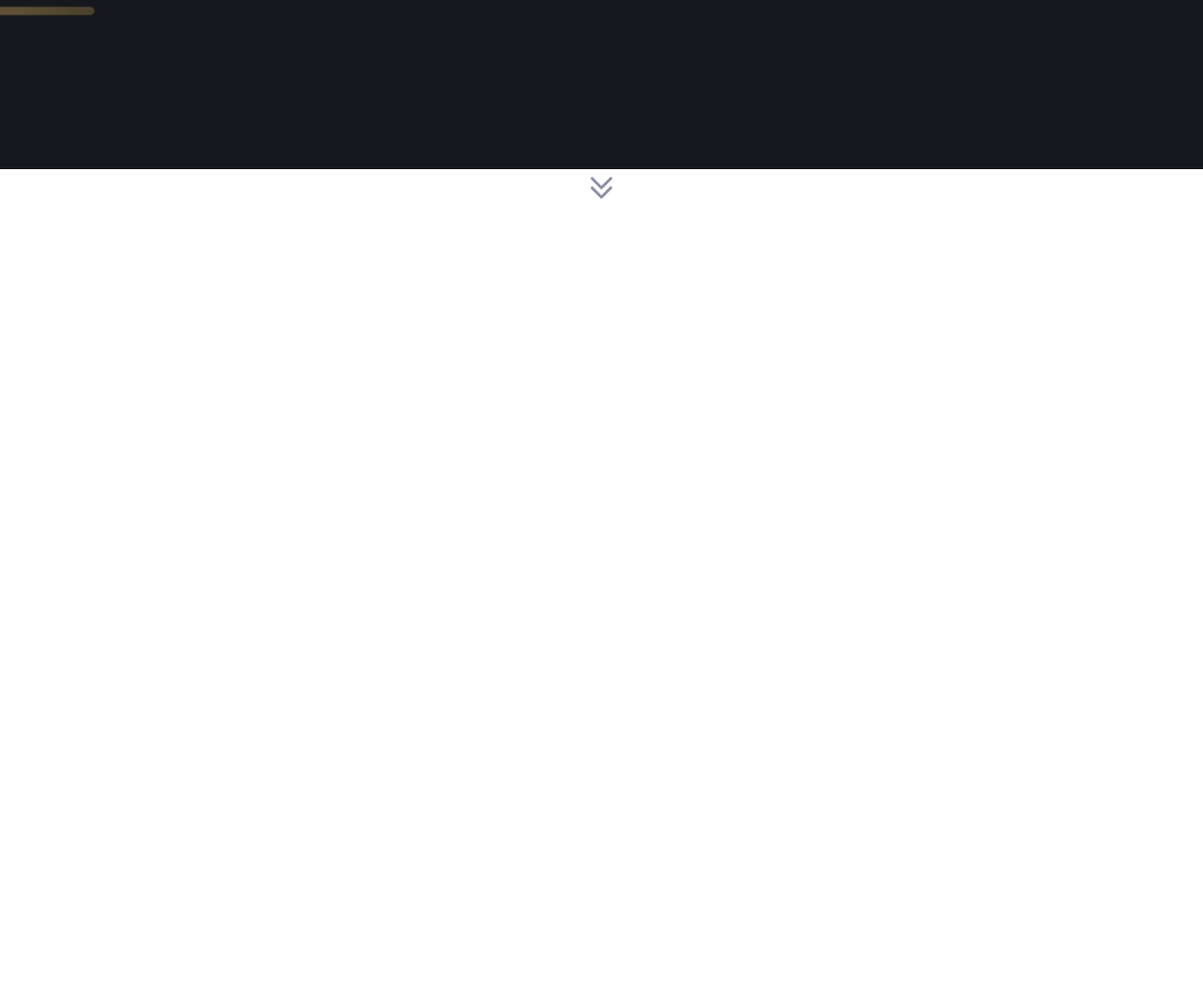
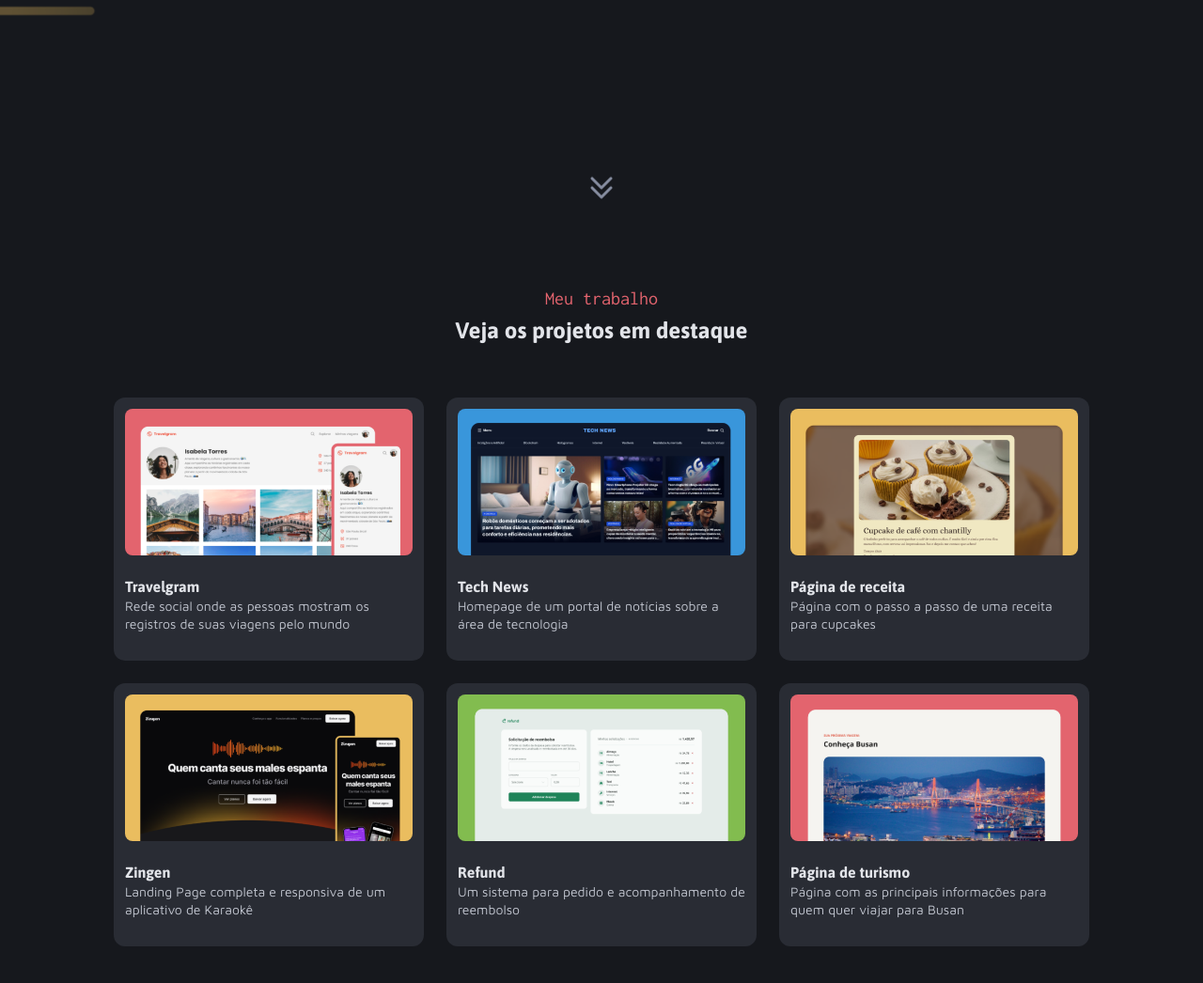
Before and after one commit to Dev-HideyukiTakahashi/portfolio-dev-rocketseat, a plain HTML site: page index.html in a window 1280 px wide. Shown: the part 570-1616 px from the top of the page at 94% size. Before the commit the page ends 800 px from the top, so only its background shows below. Drawn offline with Linux system fonts and the light colour scheme.

Commit message:
feat: projects

```diff
--- a/index.html
+++ b/index.html
@@ -55,6 +55,73 @@
       </div>
     </section>
 
-    <section class="projects"></section>
+    <section class="projects">
+      <div class="projects-header">
+        <strong>Meu trabalho</strong>
+        <h2>Veja os projetos em destaque</h2>
+      </div>
+
+      <ul class="projects-cards">
+        <li>
+          <div>
+            <img src="/assets/img/Thumbnail_Project-01.png" alt="" />
+          </div>
+          <div class="projects-info">
+            <h2>Travelgram</h2>
+            <p>Rede social onde as pessoas mostram os registros de suas viagens pelo mundo</p>
+          </div>
+        </li>
+
+        <li>
+          <div>
+            <img src="/assets/img/Thumbnail_Project-02.png" alt="" />
+          </div>
+          <div class="projects-info">
+            <h2>Tech News</h2>
+            <p>Homepage de um portal de notícias sobre a área de tecnologia</p>
+          </div>
+        </li>
+
+        <li>
+          <div>
+            <img src="/assets/img/Thumbnail_Project-03.png" alt="" />
+          </div>
+          <div class="projects-info">
+            <h2>Página de receita</h2>
+            <p>Página com o passo a passo de uma receita para cupcakes</p>
+          </div>
+        </li>
+
+        <li>
+          <div>
+            <img src="/assets/img/Thumbnail_Project-04.png" alt="" />
+          </div>
+          <div class="projects-info">
+            <h2>Zingen</h2>
+            <p>Landing Page completa e responsiva de um aplicativo de Karaokê</p>
+          </div>
+        </li>
+
+        <li>
+          <div>
+            <img src="/assets/img/Thumbnail_Project-05.png" alt="" />
+          </div>
+          <div class="projects-info">
+            <h2>Refund</h2>
+            <p>Um sistema para pedido e acompanhamento de reembolso</p>
+          </div>
+        </li>
+
+        <li>
+          <div>
+            <img src="/assets/img/Thumbnail_Project-06.png" alt="" />
+          </div>
+          <div class="projects-info">
+            <h2>Página de turismo</h2>
+            <p>Página com as principais informações para quem quer viajar para Busan</p>
+          </div>
+        </li>
+      </ul>
+    </section>
   </body>
 </html>
--- a/styles/index.css
+++ b/styles/index.css
@@ -1,2 +1,3 @@
 @import url(global.css);
 @import url(intro.css);
+@import url(projects.css);
--- /dev/null
+++ b/styles/projects.css
@@ -0,0 +1,64 @@
+.projects {
+  background-color: var(--gray-500);
+
+  display: flex;
+  flex-direction: column;
+
+  align-items: center;
+}
+
+.projects-header {
+  margin-top: 126px;
+  display: flex;
+  flex-direction: column;
+  gap: 8px;
+  margin-bottom: 56px;
+
+  align-items: center;
+
+  strong {
+    font: var(--subtitle);
+    color: var(--red);
+  }
+
+  h2 {
+    font: var(--title-md);
+    color: var(--gray-100);
+  }
+}
+
+.projects-cards {
+  display: grid;
+  grid-template-columns: 1fr 1fr 1fr;
+  gap: 24px;
+
+  margin-bottom: 144px;
+}
+.projects-cards > li {
+  background-color: var(--gray-400);
+  border-radius: 12px;
+  width: 330px;
+  height: 280px;
+
+  img {
+    align-items: center;
+    width: 306px;
+    height: 156px;
+    border-radius: 8px;
+    margin: 12px 12px 0 12px;
+  }
+}
+
+.projects-info {
+  margin-top: 20px;
+  margin-inline: 12px;
+
+  h2 {
+    color: var(--gray-100);
+    font: var(--title-sm);
+  }
+  p {
+    color: var(--gray-200);
+    font: var(--text-sm);
+  }
+}
```
